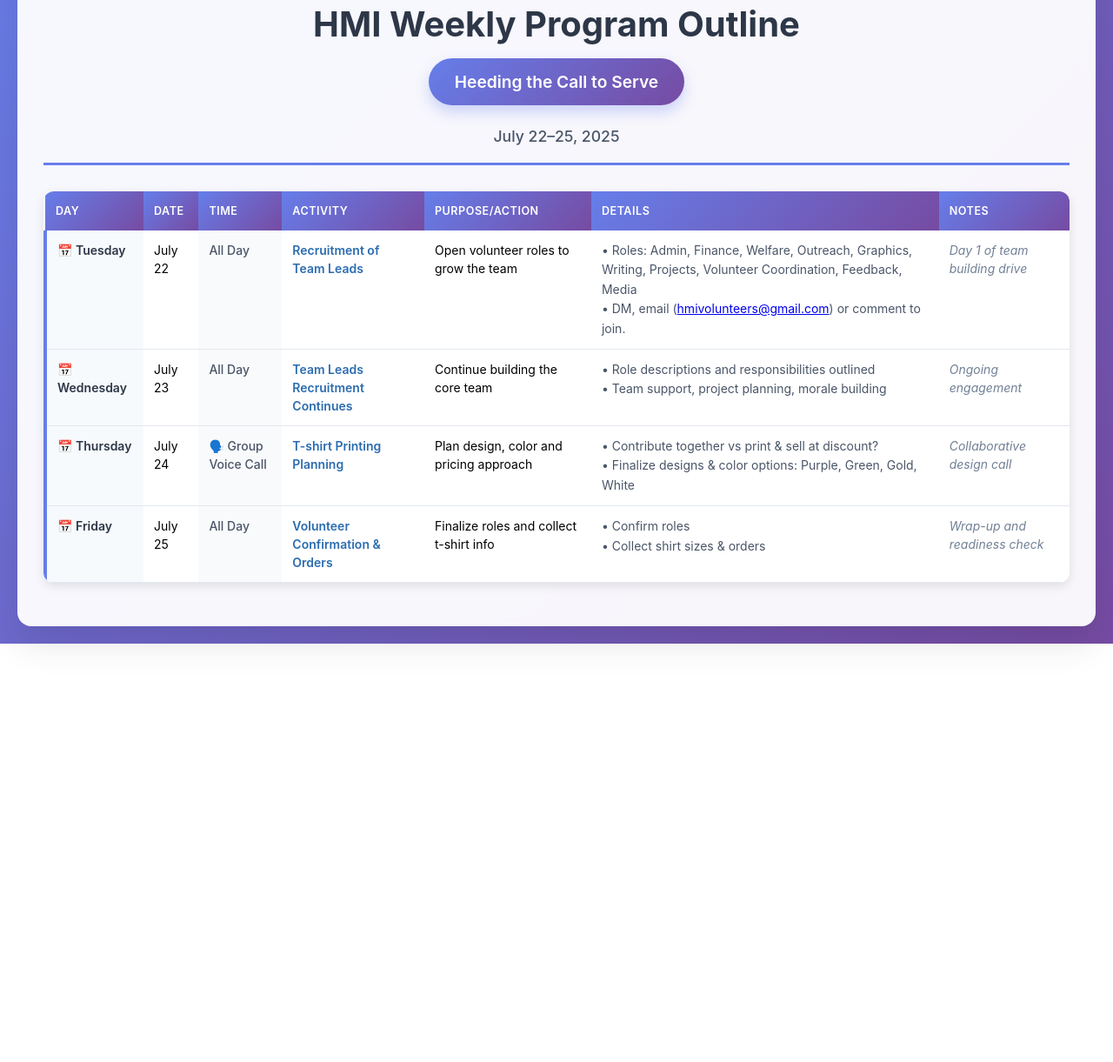
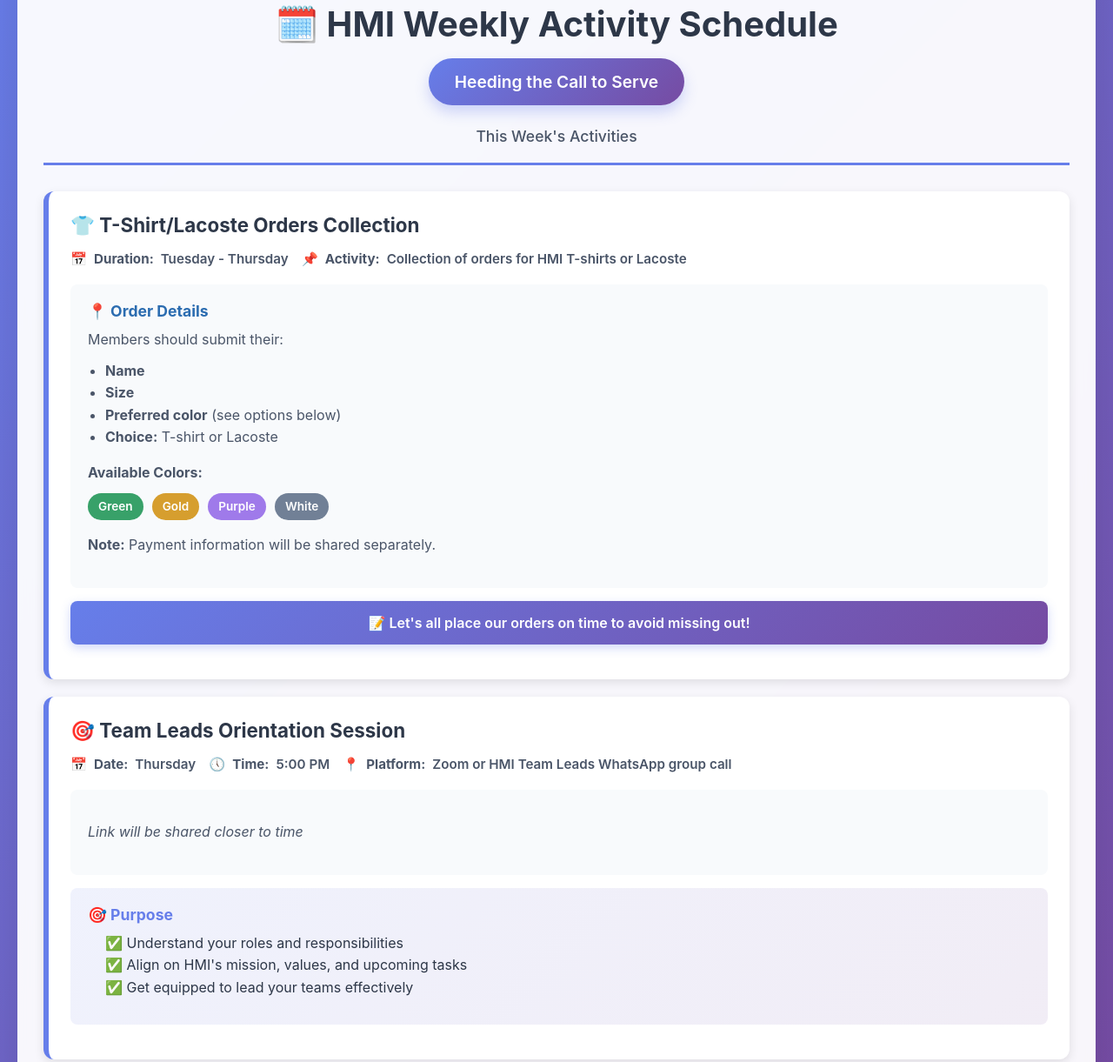
Before and after one commit to SteohenAmoako/hmi, a plain HTML site: page index.html in a window 1280 px wide. Shown: the part 147-1368 px from the top of the page at 87% size. Before the commit the page ends 887 px from the top, so only its background shows below. Drawn offline with Linux system fonts and the light colour scheme.

Commit message:
Update index.html

```diff
--- a/index.html
+++ b/index.html
@@ -3,7 +3,7 @@
 <head>
   <meta charset="UTF-8" />
   <meta name="viewport" content="width=device-width, initial-scale=1.0"/>
-  <title>HMI Weekly Program Outline</title>
+  <title>HMI Weekly Activity Schedule</title>
   <style>
     body {
       font-family: -apple-system, BlinkMacSystemFont, 'Segoe UI', Roboto, Oxygen, Ubuntu, Cantarell, sans-serif;
@@ -55,62 +55,97 @@
       font-weight: 500;
       margin-top: 10px;
     }
-    .table-container {
-      overflow-x: auto;
-      margin: 20px 0;
+    .activity-section {
+      background: white;
       border-radius: 12px;
       box-shadow: 0 4px 12px rgba(0, 0, 0, 0.1);
+      margin: 20px 0;
+      padding: 25px;
+      border-left: 6px solid #667eea;
     }
-    table {
-      width: 100%;
-      border-collapse: collapse;
-      background: white;
-      font-size: 14px;
+    .activity-title {
+      font-size: 1.4em;
+      font-weight: 700;
+      color: #2d3748;
+      margin-bottom: 15px;
+      display: flex;
+      align-items: center;
+      gap: 10px;
     }
-    th {
-      background: linear-gradient(135deg, #667eea, #764ba2);
-      color: white;
-      padding: 15px 12px;
-      text-align: left;
+    .activity-meta {
+      display: flex;
+      flex-wrap: wrap;
+      gap: 15px;
+      margin-bottom: 20px;
+    }
+    .meta-item {
+      display: flex;
+      align-items: center;
+      gap: 8px;
       font-weight: 600;
-      border: none;
-      font-size: 0.9em;
-      text-transform: uppercase;
-      letter-spacing: 0.5px;
+      color: #4a5568;
+      font-size: 0.95em;
     }
-    td {
-      padding: 12px;
-      border-bottom: 1px solid #e2e8f0;
-      vertical-align: top;
-      line-height: 1.5;
+    .activity-details {
+      background: #f8fafc;
+      border-radius: 8px;
+      padding: 20px;
+      margin: 15px 0;
     }
-    tr:hover {
-      background-color: #f8fafc;
-      transition: background-color 0.2s ease;
+    .details-title {
+      font-weight: 700;
+      color: #2b6cb0;
+      margin-bottom: 10px;
+      font-size: 1.1em;
     }
-    .day-cell {
-      font-weight: 600;
-      color: #2d3748;
-      background: #f7fafc;
-      border-left: 4px solid #667eea;
-    }
-    .time-cell {
-      font-weight: 500;
-      color: #4a5568;
-      background: #f9fafb;
-    }
-    .activity-cell {
-      font-weight: 600;
-      color: #2b6cb0;
-    }
-    .details-cell {
+    .details-content {
       color: #4a5568;
       line-height: 1.6;
     }
-    .notes-cell {
-      color: #718096;
-      font-style: italic;
+    .purpose-section {
+      background: linear-gradient(135deg, rgba(102, 126, 234, 0.1), rgba(118, 75, 162, 0.1));
+      border-radius: 8px;
+      padding: 20px;
+      margin: 15px 0;
     }
+    .purpose-title {
+      font-weight: 700;
+      color: #667eea;
+      margin-bottom: 10px;
+      font-size: 1.1em;
+    }
+    .purpose-content {
+      color: #2d3748;
+      line-height: 1.6;
+    }
+    .highlight-note {
+      background: linear-gradient(135deg, #667eea, #764ba2);
+      color: white;
+      padding: 15px 20px;
+      border-radius: 8px;
+      margin: 15px 0;
+      font-weight: 600;
+      text-align: center;
+      box-shadow: 0 4px 12px rgba(102, 126, 234, 0.3);
+    }
+    .color-options {
+      display: flex;
+      gap: 10px;
+      margin: 10px 0;
+      flex-wrap: wrap;
+    }
+    .color-badge {
+      padding: 5px 12px;
+      border-radius: 20px;
+      font-size: 0.85em;
+      font-weight: 600;
+      color: white;
+    }
+    .color-green { background: #38a169; }
+    .color-gold { background: #d69e2e; }
+    .color-purple { background: #9f7aea; }
+    .color-white { background: #718096; color: white; }
+
     @media (max-width: 768px) {
       .container {
         padding: 20px;
@@ -119,11 +154,15 @@
       .header h1 {
         font-size: 2em;
       }
-      table {
-        font-size: 12px;
+      .activity-section {
+        padding: 20px;
       }
-      th, td {
-        padding: 8px;
+      .activity-meta {
+        flex-direction: column;
+        gap: 10px;
+      }
+      .color-options {
+        justify-content: center;
       }
     }
   </style>
@@ -132,75 +171,86 @@
   <div class="container">
     <img src="logo.png" alt="HMI Logo" class="logo" />
     <div class="header">
-      <h1>HMI Weekly Program Outline</h1>
+      <h1>🗓️ HMI Weekly Activity Schedule</h1>
       <div class="theme">Heeding the Call to Serve</div>
-      <div class="date-range">July 22–25, 2025</div>
+      <div class="date-range">This Week's Activities</div>
     </div>
 
-    <div class="table-container">
-      <table>
-        <thead>
-          <tr>
-            <th>Day</th>
-            <th>Date</th>
-            <th>Time</th>
-            <th>Activity</th>
-            <th>Purpose/Action</th>
-            <th>Details</th>
-            <th>Notes</th>
-          </tr>
-        </thead>
-        <tbody>
-          <tr>
-            <td class="day-cell">📅 Tuesday</td>
-            <td>July 22</td>
-            <td class="time-cell">All Day</td>
-            <td class="activity-cell">Recruitment of Team Leads</td>
-            <td>Open volunteer roles to grow the team</td>
-            <td class="details-cell">
-              • Roles: Admin, Finance, Welfare, Outreach, Graphics, Writing, Projects, Volunteer Coordination, Feedback, Media<br />
-              • DM, email (<a href="mailto:hmivolunteers@gmail.com">hmivolunteers@gmail.com</a>) or comment to join.
-            </td>
-            <td class="notes-cell">Day 1 of team building drive</td>
-          </tr>
-          <tr>
-            <td class="day-cell">📅 Wednesday</td>
-            <td>July 23</td>
-            <td class="time-cell">All Day</td>
-            <td class="activity-cell">Team Leads Recruitment Continues</td>
-            <td>Continue building the core team</td>
-            <td class="details-cell">
-              • Role descriptions and responsibilities outlined<br />
-              • Team support, project planning, morale building
-            </td>
-            <td class="notes-cell">Ongoing engagement</td>
-          </tr>
-          <tr>
-            <td class="day-cell">📅 Thursday</td>
-            <td>July 24</td>
-            <td class="time-cell">🗣️ Group Voice Call</td>
-            <td class="activity-cell">T-shirt Printing Planning</td>
-            <td>Plan design, color and pricing approach</td>
-            <td class="details-cell">
-              • Contribute together vs print & sell at discount?<br />
-              • Finalize designs & color options: Purple, Green, Gold, White
-            </td>
-            <td class="notes-cell">Collaborative design call</td>
-          </tr>
-          <tr>
-            <td class="day-cell">📅 Friday</td>
-            <td>July 25</td>
-            <td class="time-cell">All Day</td>
-            <td class="activity-cell">Volunteer Confirmation & Orders</td>
-            <td>Finalize roles and collect t-shirt info</td>
-            <td class="details-cell">
-              • Confirm roles<br />
-              • Collect shirt sizes & orders
-            </td>
-            <td class="notes-cell">Wrap-up and readiness check</td>
-          </tr>
-        </tbody>
-      </table>
+    <div class="activity-section">
+      <div class="activity-title">
+        👕 T-Shirt/Lacoste Orders Collection
+      </div>
+      <div class="activity-meta">
+        <div class="meta-item">
+          📅 <strong>Duration:</strong> Tuesday - Thursday
+        </div>
+        <div class="meta-item">
+          📌 <strong>Activity:</strong> Collection of orders for HMI T-shirts or Lacoste
+        </div>
+      </div>
+
+      <div class="activity-details">
+        <div class="details-title">📍 Order Details</div>
+        <div class="details-content">
+          Members should submit their:
+          <ul style="margin: 10px 0; padding-left: 20px;">
+            <li><strong>Name</strong></li>
+            <li><strong>Size</strong></li>
+            <li><strong>Preferred color</strong> (see options below)</li>
+            <li><strong>Choice:</strong> T-shirt or Lacoste</li>
+          </ul>
+
+          <div style="margin: 15px 0;">
+            <strong>Available Colors:</strong>
+            <div class="color-options">
+              <span class="color-badge color-green">Green</span>
+              <span class="color-badge color-gold">Gold</span>
+              <span class="color-badge color-purple">Purple</span>
+              <span class="color-badge color-white">White</span>
+            </div>
+          </div>
+
+          <p><strong>Note:</strong> Payment information will be shared separately.</p>
+        </div>
+      </div>
+
+      <div class="highlight-note">
+        📝 Let's all place our orders on time to avoid missing out!
+      </div>
+    </div>
+
+    <div class="activity-section">
+      <div class="activity-title">
+        🎯 Team Leads Orientation Session
+      </div>
+      <div class="activity-meta">
+        <div class="meta-item">
+          📅 <strong>Date:</strong> Thursday
+        </div>
+        <div class="meta-item">
+          🕔 <strong>Time:</strong> 5:00 PM
+        </div>
+        <div class="meta-item">
+          📍 <strong>Platform:</strong> Zoom or HMI Team Leads WhatsApp group call
+        </div>
+      </div>
+
+      <div class="activity-details">
+        <div class="details-content">
+          <p><em>Link will be shared closer to time</em></p>
+        </div>
+      </div>
+
+      <div class="purpose-section">
+        <div class="purpose-title">🎯 Purpose</div>
+        <div class="purpose-content">
+          <ul style="margin: 10px 0; padding-left: 20px; list-style: none;">
+            <li>✅ Understand your roles and responsibilities</li>
+            <li>✅ Align on HMI's mission, values, and upcoming tasks</li>
+            <li>✅ Get equipped to lead your teams effectively</li>
+          </ul>
+        </div>
+      </div>
     </div>
   </div>
 </body>
```
